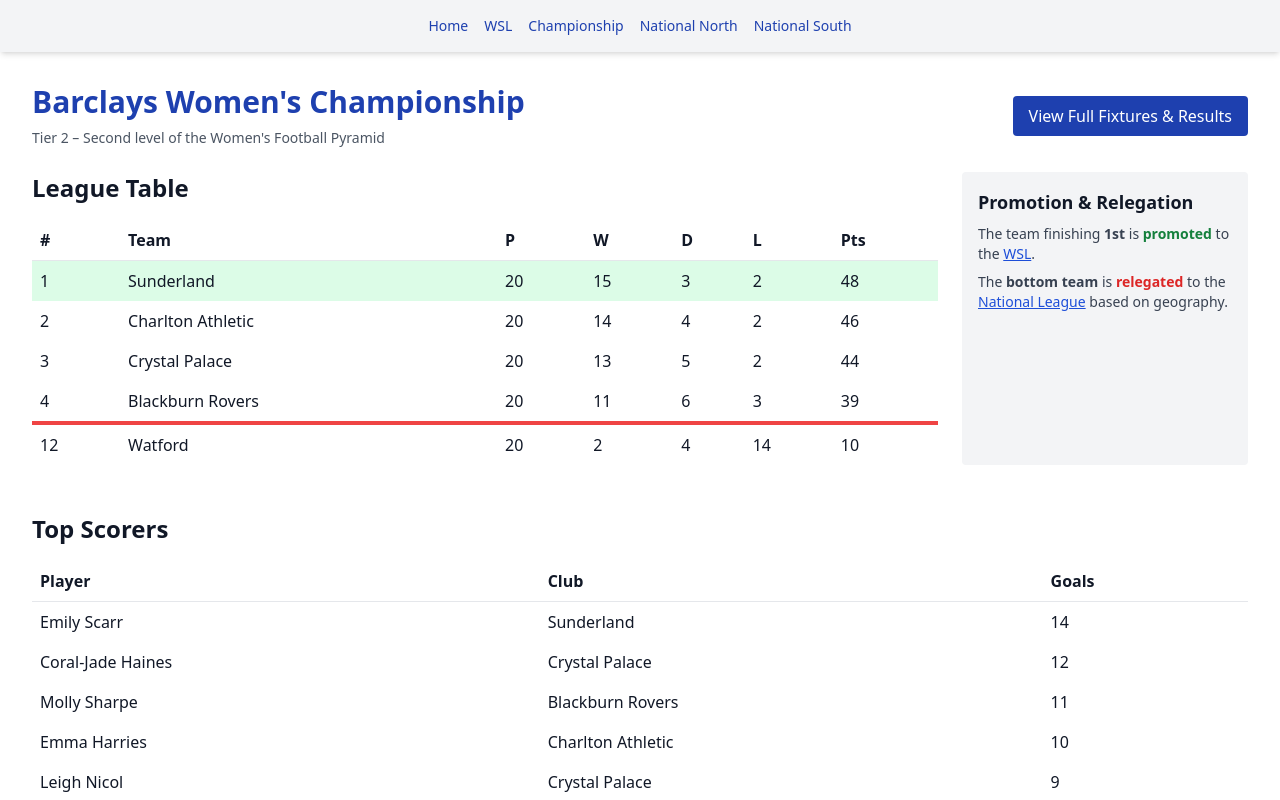
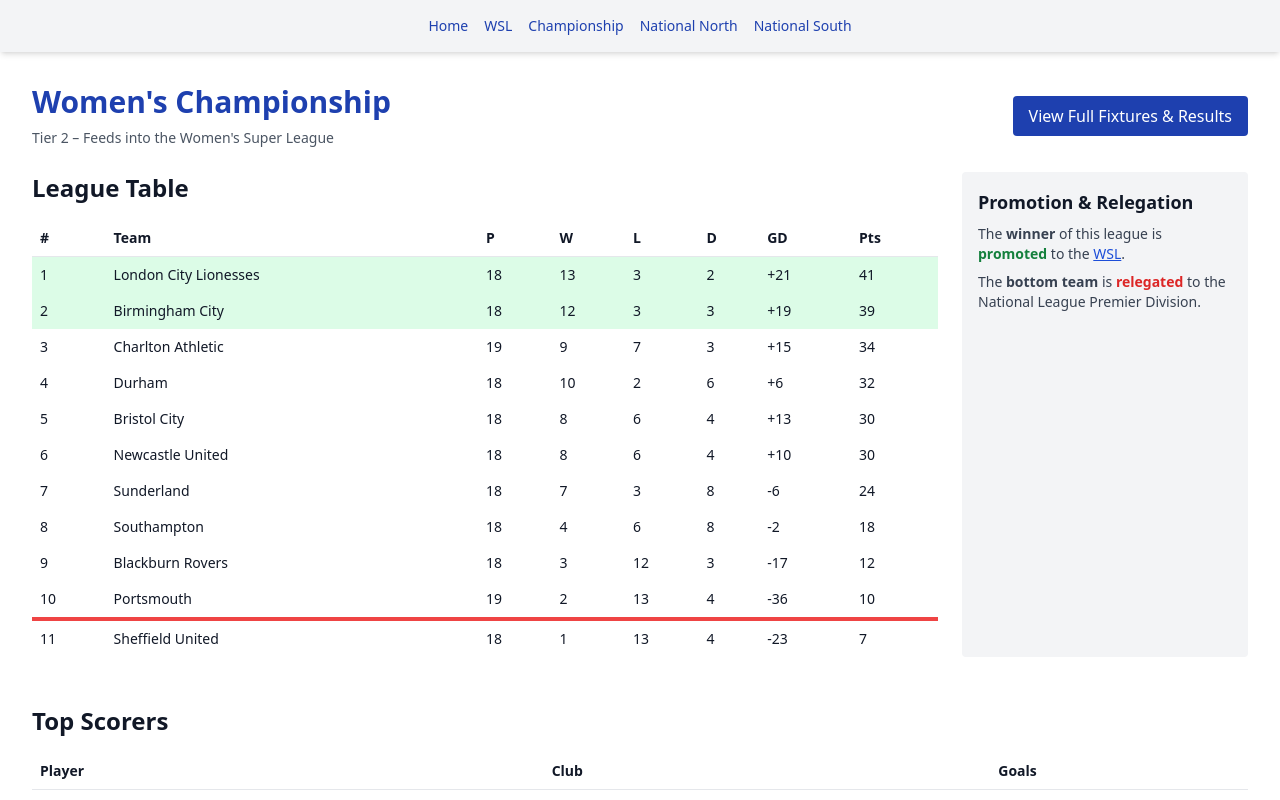
Before and after one commit to jhickey011/the-pyramid-page, a Next.js app: page /leagues/championship in a window 1280 px wide. Shown: the top 800 px of the page. Built offline with nearby package versions, Linux system fonts and the light colour scheme.

Commit message:
Update page.tsx

```diff
--- a/app/leagues/championship/page.tsx
+++ b/app/leagues/championship/page.tsx
@@ -9,37 +9,42 @@ export default function ChampionshipPage() {
       <div className="p-8">
         <div className="flex justify-between items-center mb-6">
           <div>
-            <h1 className="text-3xl font-bold text-blue-800">Barclays Women's Championship</h1>
-            <p className="text-sm text-gray-600 mt-2">Tier 2 – Second level of the Women's Football Pyramid</p>
+            <h1 className="text-3xl font-bold text-blue-800">Women's Championship</h1>
+            <p className="text-sm text-gray-600 mt-2">Tier 2 – Feeds into the Women's Super League</p>
           </div>
-          <Link href="/leagues/championship/fixtures" className="px-4 py-2 bg-blue-800 text-white rounded hover:bg-blue-700">View Full Fixtures & Results</Link>
+          <Link href="/leagues/championship/fixtures" className="px-4 py-2 bg-blue-800 text-white rounded hover:bg-blue-700">
+            View Full Fixtures & Results
+          </Link>
         </div>
 
         <div className="grid grid-cols-1 md:grid-cols-4 gap-6 mb-12">
           <div className="md:col-span-3">
             <h2 className="text-2xl font-semibold mb-4">League Table</h2>
-            <table className="w-full text-left border-collapse">
+            <table className="w-full text-left border-collapse text-sm">
               <thead>
                 <tr>
                   <th className="border-b p-2">#</th>
                   <th className="border-b p-2">Team</th>
                   <th className="border-b p-2">P</th>
                   <th className="border-b p-2">W</th>
+                  <th className="border-b p-2">L</th>
                   <th className="border-b p-2">D</th>
-                  <th className="border-b p-2">L</th>
+                  <th className="border-b p-2">GD</th>
                   <th className="border-b p-2">Pts</th>
                 </tr>
               </thead>
               <tbody>
-                <tr className="bg-green-100">
-                  <td className="p-2">1</td><td className="p-2">Sunderland</td><td className="p-2">20</td><td className="p-2">15</td><td className="p-2">3</td><td className="p-2">2</td><td className="p-2">48</td>
-                </tr>
-                <tr><td className="p-2">2</td><td className="p-2">Charlton Athletic</td><td className="p-2">20</td><td className="p-2">14</td><td className="p-2">4</td><td className="p-2">2</td><td className="p-2">46</td></tr>
-                <tr><td className="p-2">3</td><td className="p-2">Crystal Palace</td><td className="p-2">20</td><td className="p-2">13</td><td className="p-2">5</td><td className="p-2">2</td><td className="p-2">44</td></tr>
-                <tr><td className="p-2">4</td><td className="p-2">Blackburn Rovers</td><td className="p-2">20</td><td className="p-2">11</td><td className="p-2">6</td><td className="p-2">3</td><td className="p-2">39</td></tr>
-                <tr className="border-t-4 border-red-500">
-                  <td className="p-2">12</td><td className="p-2">Watford</td><td className="p-2">20</td><td className="p-2">2</td><td className="p-2">4</td><td className="p-2">14</td><td className="p-2">10</td>
-                </tr>
+                <tr className="bg-green-100 font-medium"><td className="p-2">1</td><td className="p-2">London City Lionesses</td><td className="p-2">18</td><td className="p-2">13</td><td className="p-2">3</td><td className="p-2">2</td><td className="p-2">+21</td><td className="p-2">41</td></tr>
+                <tr className="bg-green-100 font-medium"><td className="p-2">2</td><td className="p-2">Birmingham City</td><td className="p-2">18</td><td className="p-2">12</td><td className="p-2">3</td><td className="p-2">3</td><td className="p-2">+19</td><td className="p-2">39</td></tr>
+                <tr><td className="p-2">3</td><td className="p-2">Charlton Athletic</td><td className="p-2">19</td><td className="p-2">9</td><td className="p-2">7</td><td className="p-2">3</td><td className="p-2">+15</td><td className="p-2">34</td></tr>
+                <tr><td className="p-2">4</td><td className="p-2">Durham</td><td className="p-2">18</td><td className="p-2">10</td><td className="p-2">2</td><td className="p-2">6</td><td className="p-2">+6</td><td className="p-2">32</td></tr>
+                <tr><td className="p-2">5</td><td className="p-2">Bristol City</td><td className="p-2">18</td><td className="p-2">8</td><td className="p-2">6</td><td className="p-2">4</td><td className="p-2">+13</td><td className="p-2">30</td></tr>
+                <tr><td className="p-2">6</td><td className="p-2">Newcastle United</td><td className="p-2">18</td><td className="p-2">8</td><td className="p-2">6</td><td className="p-2">4</td><td className="p-2">+10</td><td className="p-2">30</td></tr>
+                <tr><td className="p-2">7</td><td className="p-2">Sunderland</td><td className="p-2">18</td><td className="p-2">7</td><td className="p-2">3</td><td className="p-2">8</td><td className="p-2">-6</td><td className="p-2">24</td></tr>
+                <tr><td className="p-2">8</td><td className="p-2">Southampton</td><td className="p-2">18</td><td className="p-2">4</td><td className="p-2">6</td><td className="p-2">8</td><td className="p-2">-2</td><td className="p-2">18</td></tr>
+                <tr><td className="p-2">9</td><td className="p-2">Blackburn Rovers</td><td className="p-2">18</td><td className="p-2">3</td><td className="p-2">12</td><td className="p-2">3</td><td className="p-2">-17</td><td className="p-2">12</td></tr>
+                <tr><td className="p-2">10</td><td className="p-2">Portsmouth</td><td className="p-2">19</td><td className="p-2">2</td><td className="p-2">13</td><td className="p-2">4</td><td className="p-2">-36</td><td className="p-2">10</td></tr>
+                <tr className="border-t-4 border-red-500 font-medium"><td className="p-2">11</td><td className="p-2">Sheffield United</td><td className="p-2">18</td><td className="p-2">1</td><td className="p-2">13</td><td className="p-2">4</td><td className="p-2">-23</td><td className="p-2">7</td></tr>
               </tbody>
             </table>
           </div>
@@ -47,17 +52,17 @@ export default function ChampionshipPage() {
           <aside className="bg-gray-100 p-4 rounded">
             <h3 className="text-lg font-semibold mb-2">Promotion & Relegation</h3>
             <p className="text-sm text-gray-700 mb-2">
-              The team finishing <strong>1st</strong> is <span className="text-green-700 font-semibold">promoted</span> to the <Link href="/leagues/wsl" className="underline text-blue-700">WSL</Link>.
+              The <strong>winner</strong> of this league is <span className="text-green-700 font-semibold">promoted</span> to the <Link href="/leagues/wsl" className="underline text-blue-700">WSL</Link>.
             </p>
             <p className="text-sm text-gray-700">
-              The <strong>bottom team</strong> is <span className="text-red-600 font-semibold">relegated</span> to the <Link href="/leagues/national-north" className="underline text-blue-700">National League</Link> based on geography.
+              The <strong>bottom team</strong> is <span className="text-red-600 font-semibold">relegated</span> to the National League Premier Division.
             </p>
           </aside>
         </div>
 
-        <section>
+        <section className="mt-12">
           <h2 className="text-2xl font-semibold mb-4">Top Scorers</h2>
-          <table className="w-full text-left border-collapse">
+          <table className="w-full text-left border-collapse text-sm">
             <thead>
               <tr>
                 <th className="border-b p-2">Player</th>
@@ -66,11 +71,13 @@ export default function ChampionshipPage() {
               </tr>
             </thead>
             <tbody>
-              <tr><td className="p-2">Emily Scarr</td><td className="p-2">Sunderland</td><td className="p-2">14</td></tr>
-              <tr><td className="p-2">Coral-Jade Haines</td><td className="p-2">Crystal Palace</td><td className="p-2">12</td></tr>
-              <tr><td className="p-2">Molly Sharpe</td><td className="p-2">Blackburn Rovers</td><td className="p-2">11</td></tr>
-              <tr><td className="p-2">Emma Harries</td><td className="p-2">Charlton Athletic</td><td className="p-2">10</td></tr>
-              <tr><td className="p-2">Leigh Nicol</td><td className="p-2">Crystal Palace</td><td className="p-2">9</td></tr>
+              <tr><td className="p-2">I. Goodwin</td><td className="p-2">London City</td><td className="p-2">14</td></tr>
+              <tr><td className="p-2">S. Hayles</td><td className="p-2">Newcastle</td><td className="p-2">12</td></tr>
+              <tr><td className="p-2">L. Lloyd-Smith</td><td className="p-2">Bristol City</td><td className="p-2">8</td></tr>
+              <tr><td className="p-2">E. Brazil</td><td className="p-2">Charlton</td><td className="p-2">8</td></tr>
+              <tr><td className="p-2">J. Hutton</td><td className="p-2">Charlton</td><td className="p-2">7</td></tr>
+              <tr><td className="p-2">B. Lumsden</td><td className="p-2">Newcastle</td><td className="p-2">7</td></tr>
+              <tr><td className="p-2">E. Dale</td><td className="p-2">Sunderland</td><td className="p-2">7</td></tr>
             </tbody>
           </table>
         </section>
```
